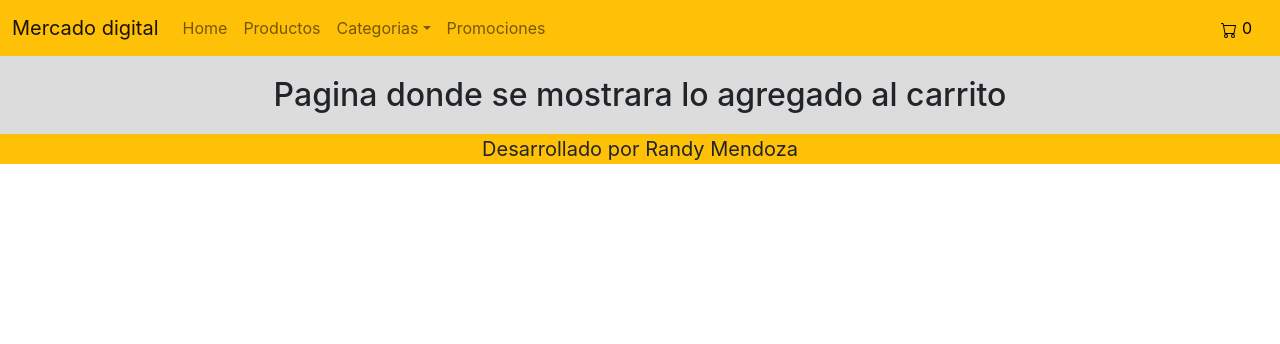
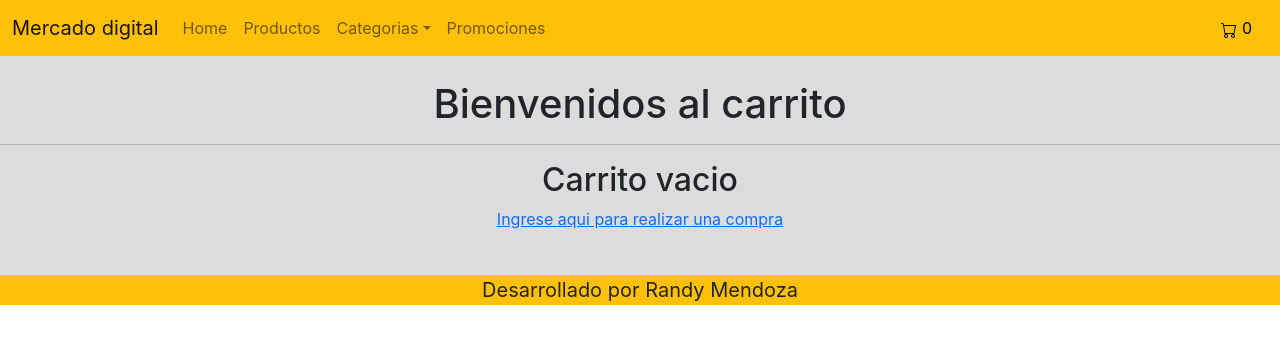
Before and after one commit to dev-randysley/mercado-Digital, a React (Create React App) app: page /cart in a window 1280 px wide. Shown: the top 344 px of the page. Built offline with nearby package versions, Linux system fonts and the light colour scheme.

Commit message:
Se agregando los cambios pendientes y se implemento la vista del carrito

```diff
--- a/src/components/Cart/Cart.js
+++ b/src/components/Cart/Cart.js
@@ -1,10 +1,39 @@
-import { useContext } from "react"
-import { CartContext } from "../../context/cartContext";
+import { useContext, useState } from "react";
+import { contextCart } from "../../context/context";
+import { CartItem } from "../CartItem/CartItem";
+import { Link } from "react-router-dom";
+import { Button } from "react-bootstrap";
 
 export const Cart = ()=>{
-    const cart = useContext(CartContext);
+    const {cart,addItem, isInCart, count,setCount, removeItem, clear} = useContext(contextCart);
+    const [total,setTotal] = useState(0)
+    return(
+        <>
+        <br/>
+        <h1 style={{alignText:'center'}}>Bienvenidos al carrito</h1>
+        <hr/>
+            {
+                cart.length > 0 ?
+                <div>
+                    {cart.map(item =><CartItem key ={item.id} item = {item} removeItem ={removeItem}/>)}
+                    <br/>
+                    <p style={{fontSize:'35px'}}>
+                        {`Total: $ ${cart.reduce((acum,item) => acum + (item.price * item.quantity),0).toFixed(2)}`}
+                    </p>
+                </div>
+                :
+                <div>
+                    <h2> Carrito vacio</h2>
+                    <Link to="/"> Ingrese aqui para realizar una compra</Link>
 
-    return(
-        <p><h2>Pagina donde se mostrara lo agregado al carrito</h2></p>
-    )
+                </div>
+            }
+            <br/>
+            {
+                cart.length >0 ? <Button variant="danger" onClick={() =>clear()}>Vaciar Carrito</Button> :""
+            }
+
+
+        </>
+        )
 }
--- /dev/null
+++ b/src/components/CartItem/CartItem.js
@@ -0,0 +1,32 @@
+import { Button } from "react-bootstrap";
+
+export const CartItem=({item,removeItem}) =>{
+    console.log(item);
+    return(
+        <>
+            <div className="card mb-3 ms-5" style={{maxWidth:'1000px'}}>
+                <div className="row g-0">
+                    <div className="col-md-4">
+                        <img src={item.pictureUrl} className="img-fluid rounded-start" alt={item.title}/>
+                    </div>
+                    <div className="col-md-8">
+                        <div className="card-body">
+                            <h5 className="card-title">{item.title}</h5>
+                            <p className="card-text"> Cantidad:{item.quantity}</p>
+                            <p className="card-text"> Precio: {item.price * item.quantity}</p>
+
+                            <Button variant="danger" onClick={()=>removeItem(item.id)}>
+
+                                <svg xmlns="http://www.w3.org/2000/svg" width="16" height="16" fill="currentColor" class="bi bi-trash" viewBox="0 0 16 16">
+                                    <path d="M5.5 5.5A.5.5 0 0 1 6 6v6a.5.5 0 0 1-1 0V6a.5.5 0 0 1 .5-.5zm2.5 0a.5.5 0 0 1 .5.5v6a.5.5 0 0 1-1 0V6a.5.5 0 0 1 .5-.5zm3 .5a.5.5 0 0 0-1 0v6a.5.5 0 0 0 1 0V6z"/>
+                                    <path fill-rule="evenodd" d="M14.5 3a1 1 0 0 1-1 1H13v9a2 2 0 0 1-2 2H5a2 2 0 0 1-2-2V4h-.5a1 1 0 0 1-1-1V2a1 1 0 0 1 1-1H6a1 1 0 0 1 1-1h2a1 1 0 0 1 1 1h3.5a1 1 0 0 1 1 1v1zM4.118 4 4 4.059V13a1 1 0 0 0 1 1h6a1 1 0 0 0 1-1V4.059L11.882 4H4.118zM2.5 3V2h11v1h-11z"/>
+                                </svg>
+
+                            </Button>
+                        </div>
+                    </div>
+                </div>
+            </div>
+        </>
+    )
+}
--- a/src/components/ItemDetail/ItemDetail.js
+++ b/src/components/ItemDetail/ItemDetail.js
@@ -11,10 +11,9 @@ const [cantidad, setCantidad] = useState(0);
 
   const onAdd = (cantidadAgregarCarrito) =>{
     const newItem ={title:props.title,description:props.description,price:props.price,pictureUrl:props.pictureUrl, count:props.count, id:props.id }
-    if(!props.isInCart(props.id)){
-      props.addItem(newItem,cantidadAgregarCarrito);
-      setCantidad(cantidadAgregarCarrito)
-    }
+    props.addItem(newItem,cantidadAgregarCarrito);
+    setCantidad(cantidadAgregarCarrito)
+
 
 }
 
--- a/src/components/ItemDetailContainer/ItemDetailContainer.js
+++ b/src/components/ItemDetailContainer/ItemDetailContainer.js
@@ -1,15 +1,14 @@
 import { useEffect, useState } from 'react';
 import { useParams } from 'react-router-dom';
 import {ItemDetail} from '../ItemDetail/ItemDetail';
-import {CartContext } from '../../context/cartContext';
 import { contextCart } from "../../context/context";
 import { useContext } from "react";
+import { Spinner } from 'react-bootstrap';
 
 export const ItemDetailContainer = (props) =>{
     const [producto, setProducto] = useState([]);
     const {itemID} = useParams();
     const context = useContext(contextCart);
-    console.log(context.productos);
     const getItem = async()=>{
         const response = await fetch('https://fakestoreapi.com/products');
         const result = await response.json();
@@ -27,7 +26,7 @@ export const ItemDetailContainer = (props) =>{
 
             <div>
             {
-                producto.length === 0 ? <p> <h2>Cargando el contenido </h2> </p> :
+                producto.length === 0 ? <div> <br/> <Spinner animation="border" /> </div>:
                 <ItemDetail id = {producto.id}
                 title={producto.title}
                 description ={producto.description}
--- a/src/components/ItemListContainer/ItemListContainer.js
+++ b/src/components/ItemListContainer/ItemListContainer.js
@@ -1,6 +1,7 @@
 import {ItemList} from '../ItemList/ItemList';
 import { useEffect, useState } from 'react';
 import { useParams } from 'react-router-dom';
+import { Spinner } from 'react-bootstrap';
 
 export const ItemListContainer = () =>{
     const {categoryID} = useParams();
@@ -25,7 +26,7 @@ export const ItemListContainer = () =>{
     return(
         <div>
         {
-            productos.length === 0 ? <p> <h2>Cargando el contenido </h2> </p>:<ItemList productos = {productos} />
+            productos.length === 0 ? <div> <br/> <Spinner animation="border" /> </div>: <ItemList productos = {productos} />
         }
 
         </div>
--- a/src/context/cartContext.js
+++ b/src/context/cartContext.js
@@ -4,25 +4,35 @@ import { contextCart } from "./context";
 
 export const CartContext = ({children})=>{
 
-    const [productos,setProductos] = useState([]);
+    const [cart,setCart] = useState([]);
     const [count, setCount] = useState(0);
 
     const addItem=(item, quantity) =>{
-        setProductos([...productos,{...item,quantity:quantity}]);
-        setCount(prev => prev + quantity);
+        let items = { ...item, quantity};
+        if(!isInCart(item.id)){
+            setCart([...cart,items])
+            setCount(prev => prev + quantity);
+        }
     }
 
     const removeItem = (itemId)=>{
-        setProductos(prev =>prev.filter(p => p.item.id ===itemId))
+        let item = getItem(itemId)
+        setCart(cart.filter(p => p.id !==itemId))
+        setCount(prev => prev -item.quantity)
+    }
+
+    const getItem=(itemId)=>{
+        return cart.find(p => p.id === itemId)
     }
 
     const clear =() =>{
-        setProductos([])
+        setCart([])
+        setCount(0)
     }
 
     const isInCart=(itemId)=>{
-        if(productos.length >0){
-            return productos.some(p => p.id ==itemId)
+        if(cart.length >0){
+            return cart.some(p => p.id === itemId)
         }
         return false
     }
@@ -30,7 +40,7 @@ export const CartContext = ({children})=>{
 
 
     return (
-        <contextCart.Provider value={{productos,addItem, isInCart, count}}>
+        <contextCart.Provider value={{cart,addItem, isInCart, count,setCount, removeItem,clear}}>
             {children}
         </contextCart.Provider>
     )
```
